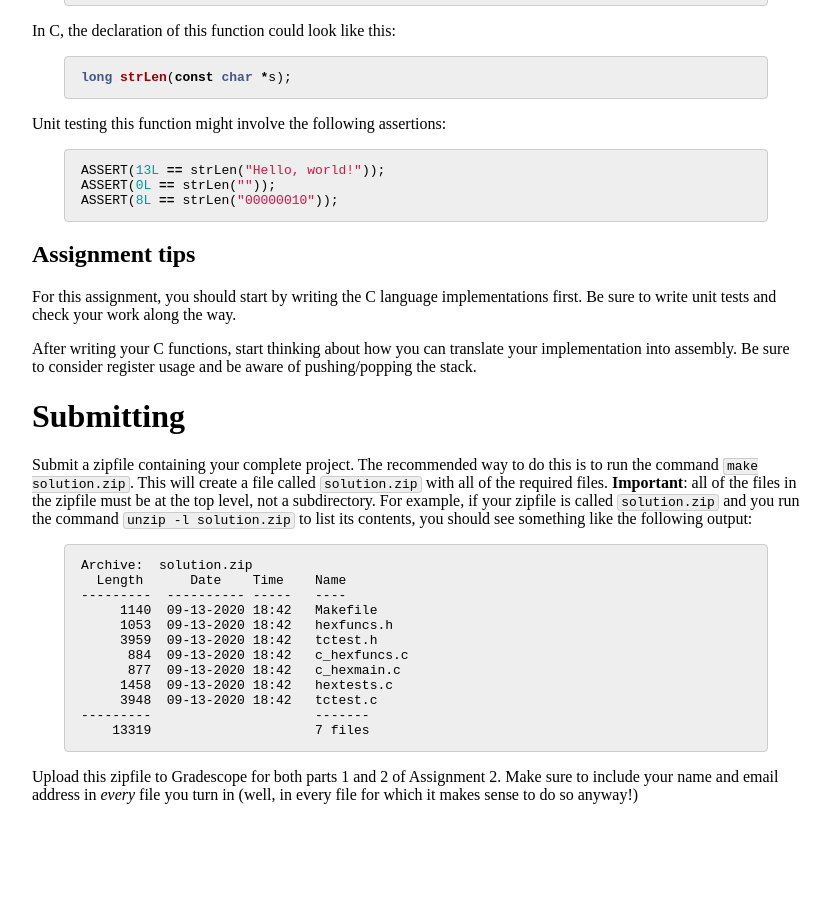
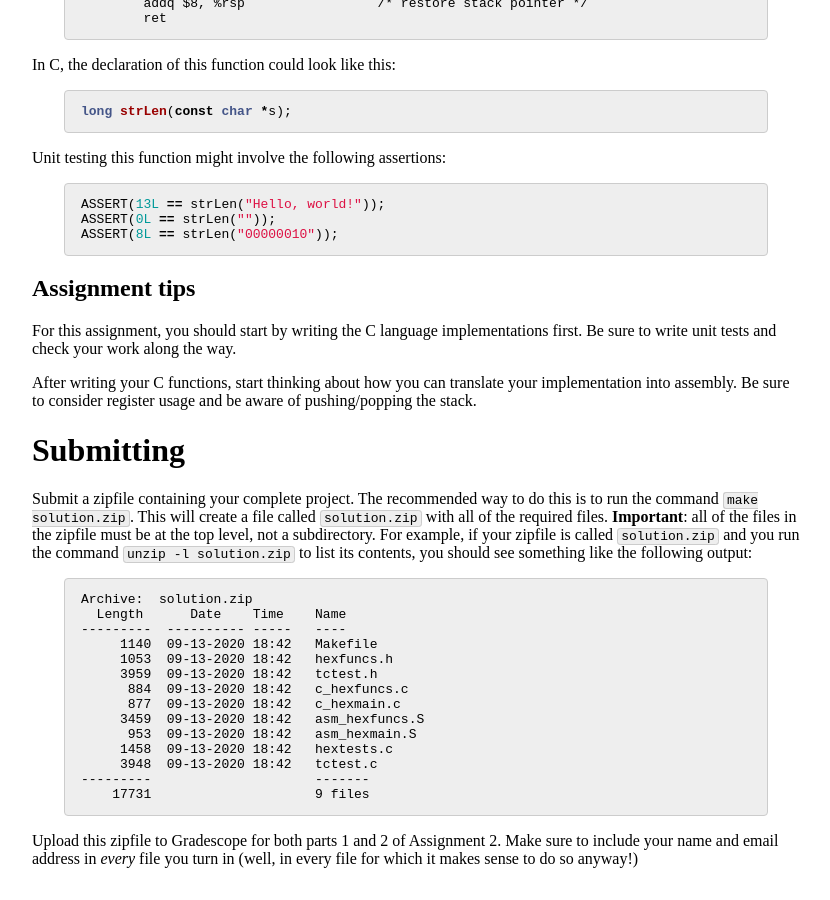
Before and after one commit to jhucsf/fall2020, a Jekyll site: the page built from assign/assign02.md, in a window 1280 px wide and 900 px high, scrolled down 6560 px. Shown: the whole window, without its empty margins (224-1054 px from the left). Built offline with Jekyll 4.4.1, drawn with Linux system fonts in a browser that asks for light colours; before the commit the page ends 7396 px from its top, so only the background shows below that; some of the changed text lies outside the part shown.

Commit message:
fixed error in Submitting section

````diff
--- a/assign/assign02.md
+++ b/assign/assign02.md
@@ -515,10 +517,12 @@ Archive:  solution.zip
      3959  09-13-2020 18:42   tctest.h
       884  09-13-2020 18:42   c_hexfuncs.c
       877  09-13-2020 18:42   c_hexmain.c
+     3459  09-13-2020 18:42   asm_hexfuncs.S
+      953  09-13-2020 18:42   asm_hexmain.S
      1458  09-13-2020 18:42   hextests.c
      3948  09-13-2020 18:42   tctest.c
 ---------                     -------
-    13319                     7 files
+    17731                     9 files
 ```
 
 Upload this zipfile to Gradescope for both parts 1 and 2 of Assignment 2.
````
Also changed, not shown: other parts of assign/assign02.md (+2 -0 lines).
